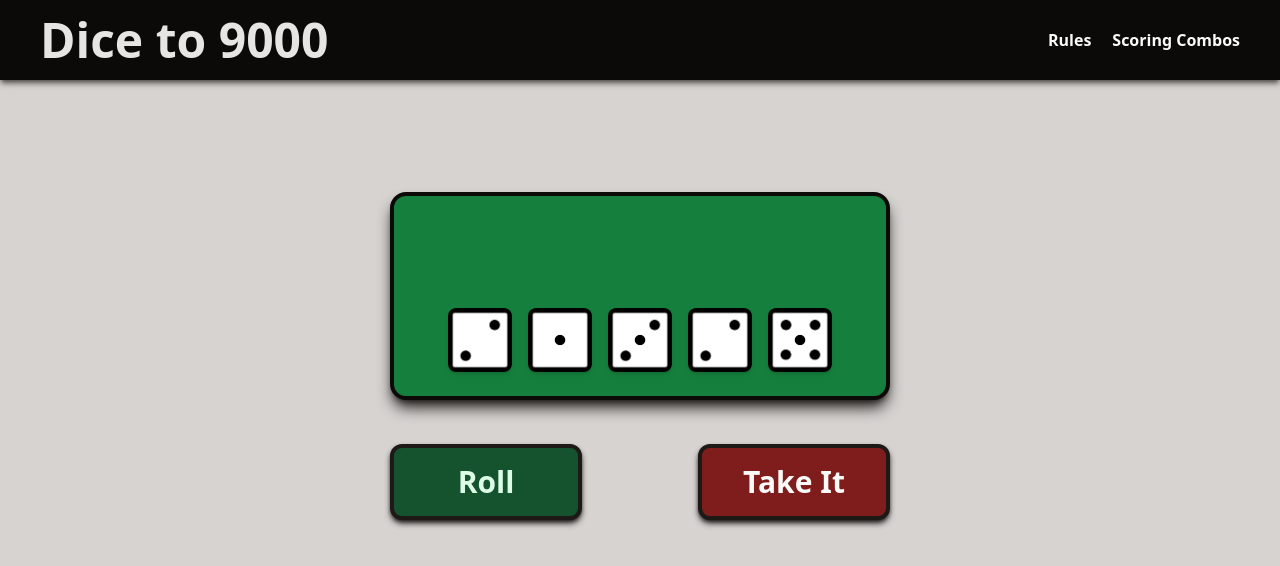
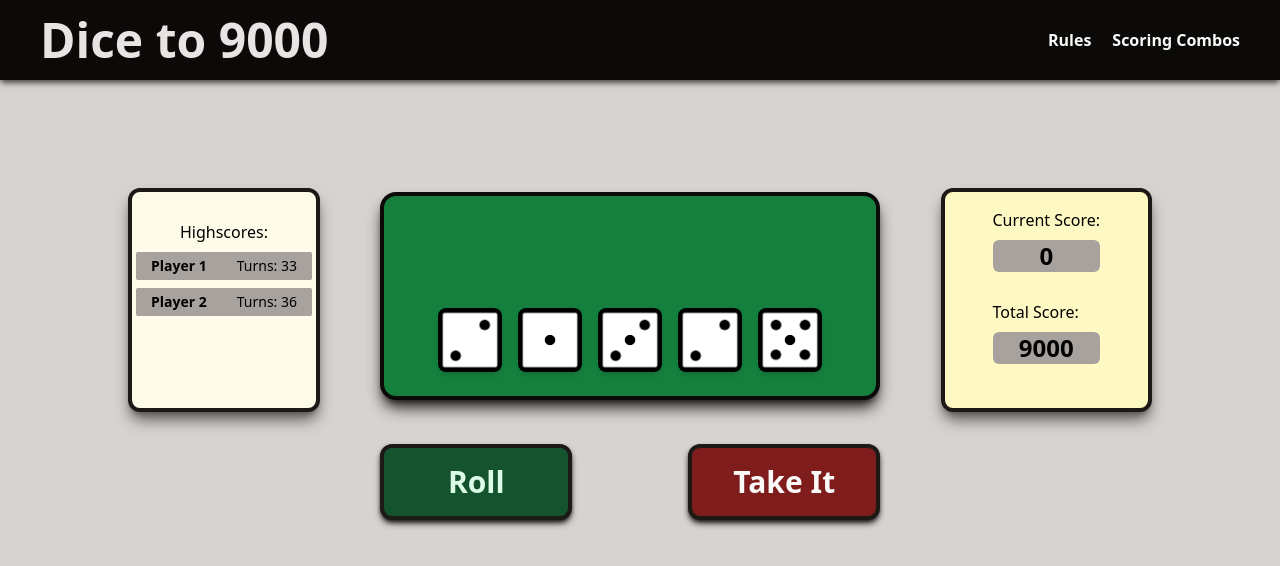
Before and after one commit to Terence-A/dice, a React (Vite) app: page / in a window 1280 px wide. Shown: the top 566 px of the page. Built offline with nearby package versions, Linux system fonts and the light colour scheme.

Commit message:
added highscores and currentscore components with dummy values

```diff
--- a/src/App.jsx
+++ b/src/App.jsx
@@ -1,13 +1,19 @@
 import "./App.css";
+import CurrentScore from "./components/CurrentScore";
 import DiceBoard from "./components/DiceBoard";
 import Header from "./components/Header";
-import RollOptions from "./components/RollOptions";
+import HighScores from "./components/HighScores";
 
 function App() {
   return (
     <main className="h-screen bg-stone-300">
       <Header />
-      <DiceBoard />
+
+      <div className="flex justify-between items-center mx-32">
+        <HighScores />
+        <DiceBoard />
+        <CurrentScore />
+      </div>
     </main>
   );
 }
--- /dev/null
+++ b/src/components/CurrentScore.jsx
@@ -0,0 +1,16 @@
+const CurrentScore = () => {
+  return (
+    <aside className="border-4 border-stone-900 rounded-xl h-56 px-12 flex flex-col bg-yellow-100 shadow-lg shadow-stone-600">
+      <h2 className="mt-4">Current Score: </h2>
+      <p className="w-full bg-stone-400 mt-2 font-bold text-2xl text-center rounded-md">
+        0
+      </p>
+      <h2 className="mt-7">Total Score: </h2>
+      <p className="w-full bg-stone-400 mt-2 font-bold text-2xl text-center rounded-md">
+        9000
+      </p>
+    </aside>
+  );
+};
+
+export default CurrentScore;
--- a/src/components/DiceBoard.jsx
+++ b/src/components/DiceBoard.jsx
@@ -3,6 +3,14 @@ import { useState } from "react";
 import RollOptions from "./RollOptions";
 
 const DiceBoard = () => {
+  const [diceKept, setDiceKept] = useState({
+    keepOne: false,
+    keepTwo: false,
+    keepThree: false,
+    keepFour: false,
+    keepFive: false,
+  });
+
   const [diceRolled, setDiceRolled] = useState({
     firstDie: Math.floor(Math.random() * 5),
     secondDie: Math.floor(Math.random() * 5),
@@ -11,20 +19,27 @@ const DiceBoard = () => {
     fifthDie: Math.floor(Math.random() * 5),
   });
 
-  const handleKeepDie = (e) => {
+  const handleKeepDieOne = (e, rolled) => {
     console.log(e + 1);
+    setDiceKept((prevState) => ({
+      ...prevState,
+      [rolled]: true,
+    }));
   };
 
   return (
-    <>
+    <div>
       <section className="flex justify-center mt-28 bg-green-700 w-[500px] px-6 pb-6 pt-28  m-auto rounded-2xl border-4 border-stone-950 shadow-lg shadow-stone-900">
-        <button onClick={() => handleKeepDie(diceRolled.firstDie)}>
+        <button
+          onClick={() => handleKeepDieOne(diceRolled.firstDie + 1, "firstDie")}
+        >
           <img
             className="w-16 h-16 mx-2 shadow-md hover:shadow-stone-800 rounded-lg"
             src={diceData[diceRolled.firstDie].image}
             alt="Dice One"
           />
         </button>
+
         <button onClick={() => handleKeepDie(diceRolled.secondDie)}>
           <img
             className="w-16 h-16 mx-2 shadow-md hover:shadow-stone-800 rounded-lg"
@@ -32,6 +47,7 @@ const DiceBoard = () => {
             alt="Dice One"
           />
         </button>
+
         <button onClick={() => handleKeepDie(diceRolled.thirdDie)}>
           <img
             className="w-16 h-16 mx-2 shadow-md hover:shadow-stone-800 rounded-lg"
@@ -39,6 +55,7 @@ const DiceBoard = () => {
             alt="Dice One"
           />
         </button>
+
         <button onClick={() => handleKeepDie(diceRolled.forthDie)}>
           <img
             className="w-16 h-16 mx-2 shadow-md hover:shadow-stone-800 rounded-lg"
@@ -46,6 +63,7 @@ const DiceBoard = () => {
             alt="Dice One"
           />
         </button>
+
         <button onClick={() => handleKeepDie(diceRolled.fifthDie)}>
           <img
             className="w-16 h-16 mx-2 shadow-md hover:shadow-stone-800 rounded-lg"
@@ -54,8 +72,8 @@ const DiceBoard = () => {
           />
         </button>
       </section>
-      <RollOptions setDiceRolled={setDiceRolled} />
-    </>
+      <RollOptions setDiceRolled={setDiceRolled} diceKept={diceKept} />
+    </div>
   );
 };
 
--- a/src/components/Header.jsx
+++ b/src/components/Header.jsx
@@ -1,5 +1,3 @@
-import React from "react";
-
 const Header = () => {
   return (
     <section className="bg-stone-950 flex justify-between items-center px-10 py-4 shadow-md shadow-stone-600 ">
--- /dev/null
+++ b/src/components/HighScores.jsx
@@ -0,0 +1,19 @@
+const HighScores = () => {
+  return (
+    <aside className="border-4 border-stone-900 rounded-xl h-56 w-48 flex flex-col shadow-lg shadow-stone-600 bg-yellow-50 px-1">
+      <h1 className="mt-7 text-center">Highscores:</h1>
+      <ul>
+        <li className=" mt-2 flex justify-around rounded-sm  bg-stone-400 py-1">
+          <p className="text-sm font-bold ">Player 1</p>
+          <p className="text-sm">Turns: 33</p>
+        </li>
+        <li className=" mt-2 flex justify-around rounded-sm  bg-stone-400 py-1">
+          <p className="text-sm font-bold ">Player 2</p>
+          <p className="text-sm">Turns: 36</p>
+        </li>
+      </ul>
+    </aside>
+  );
+};
+
+export default HighScores;
--- a/src/components/RollOptions.jsx
+++ b/src/components/RollOptions.jsx
@@ -1,4 +1,4 @@
-const RollOptions = ({ setDiceRolled }) => {
+const RollOptions = ({ setDiceRolled, diceKept }) => {
   const handleRollClick = () => {
     setDiceRolled({
       firstDie: Math.floor(Math.random() * 5),
```
